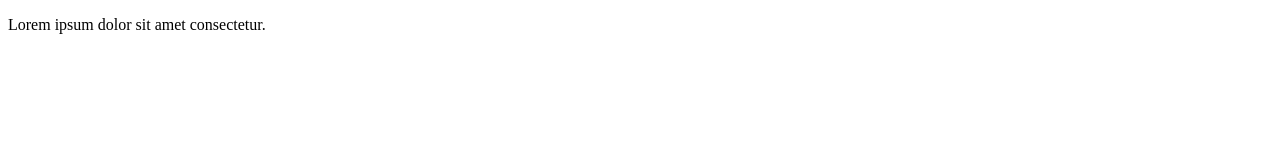
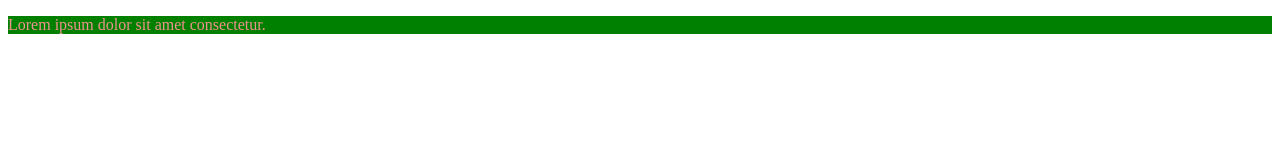
Before and after one commit to HasibCoderLab/Simple-Dom-Project-2.2, a plain HTML site: page index.html in a window 1280 px wide. Drawn offline with Linux system fonts and the light colour scheme.

Commit message:
add style

```diff
--- a/index.html
+++ b/index.html
@@ -9,5 +9,6 @@
 </head>
 <body>
     <p class="content">Lorem ipsum dolor sit amet consectetur.</p>
+    <script src="script.js"></script>
 </body>
 </html>
--- a/style.css
+++ b/style.css
@@ -0,0 +1,4 @@
+.content{
+    color: rgb(240, 145, 145);
+    background-color: green;
+}
```
Also changed, not shown: script.js (added).
